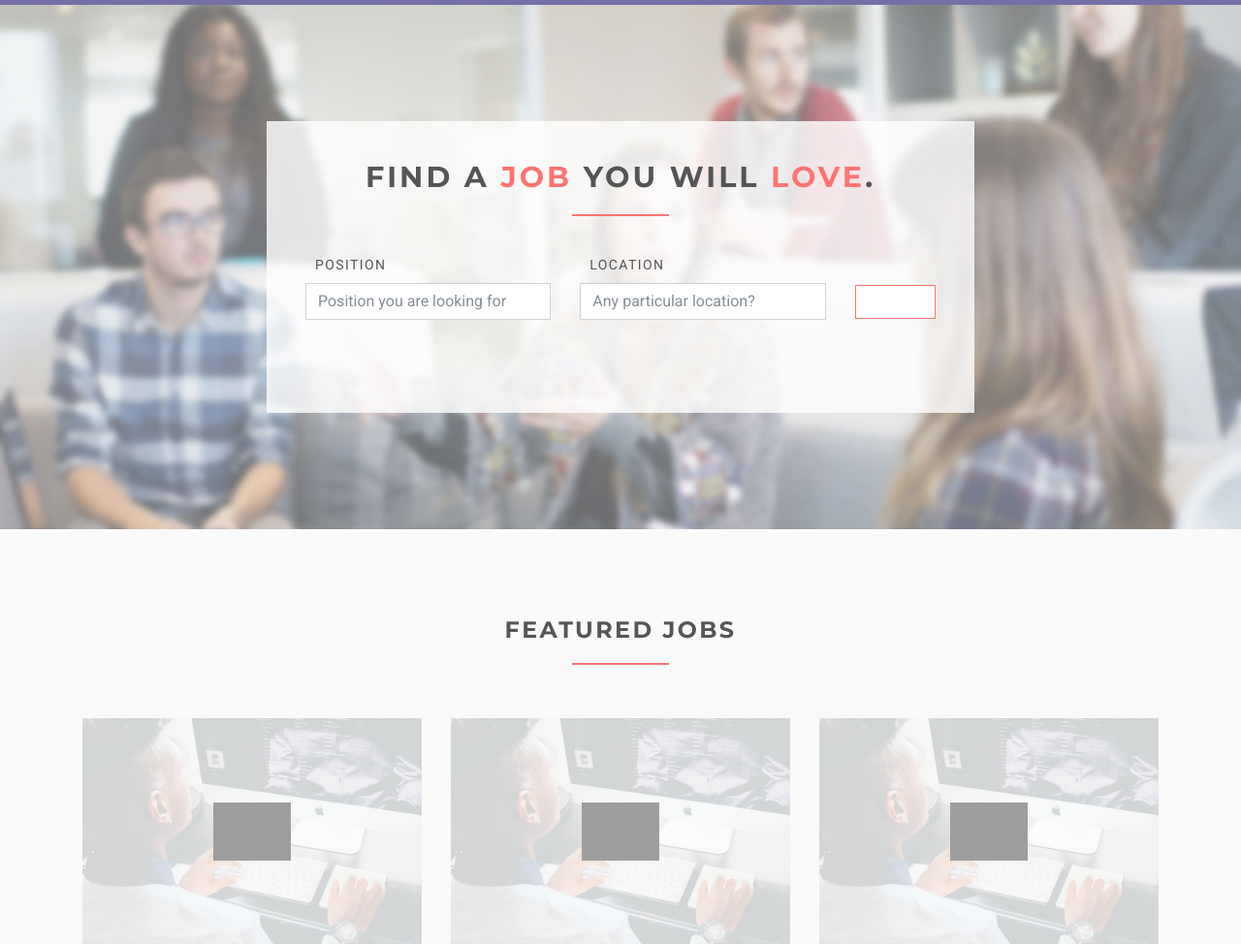
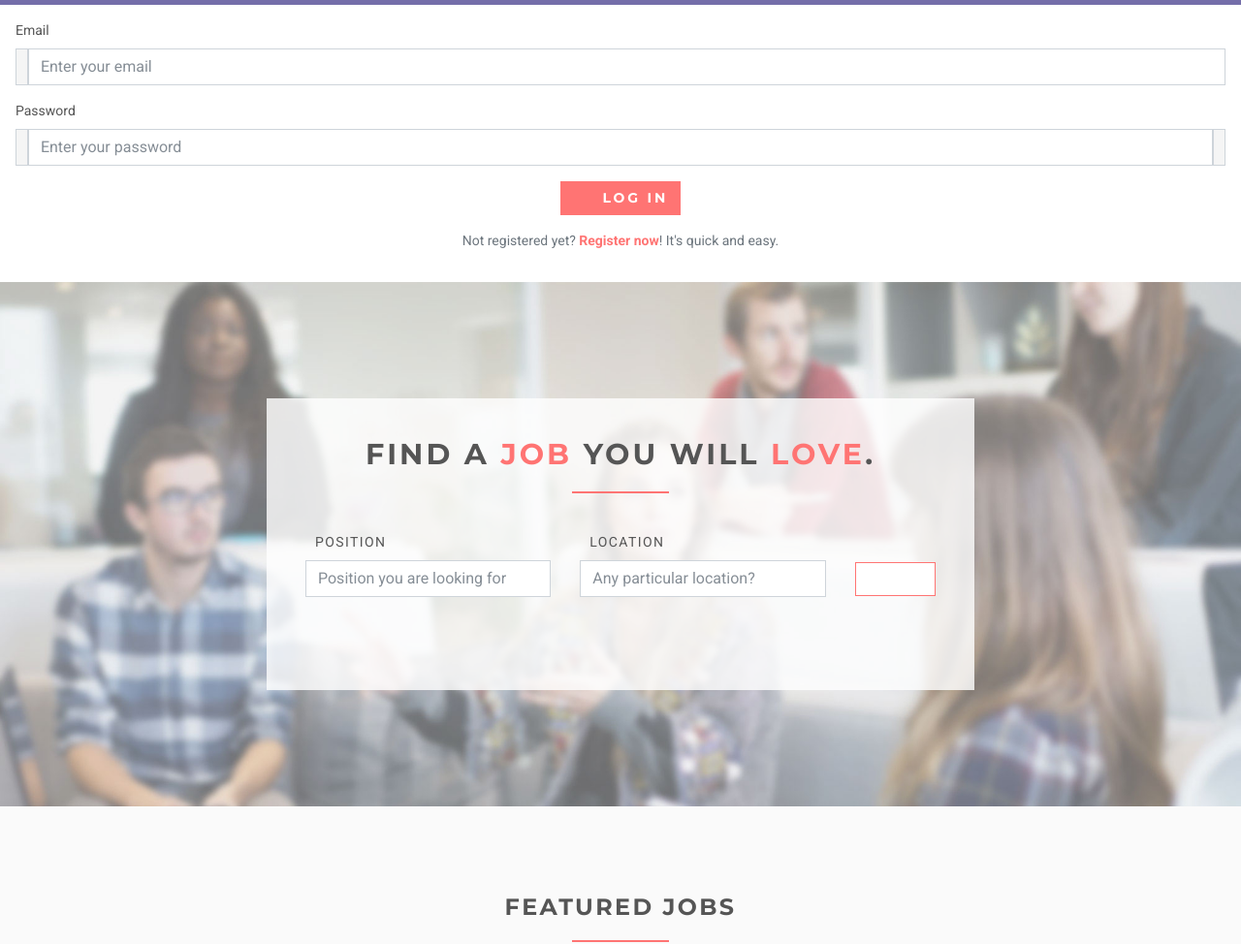
Before and after one commit to sumitchavan0110/automation-online-job-management-system-python-django, a Django app: page / in a window 1280 px wide. Shown: the part 306-1280 px from the top of the page at 97% size. Run offline with Django 3.2, Linux system fonts and the light colour scheme; data comes from the database, SQL or seed files in the repository; some libraries are stand-ins or nearby versions; grey boxes are pictures that could not be loaded.

Commit message:
modified:   templates/home.html

```diff
--- a/templates/home.html
+++ b/templates/home.html
@@ -37,6 +37,74 @@
             </div>
         </div>
     </div>
+    <div class="modal-body">
+        <form action="" method="post" class="login-form">
+            <div class="form-group">
+                <label for="email_modal">Email</label>
+                <div class="input-group">
+                    <span class="input-group-addon"><i class="fa fa-envelope"></i></span>
+                    <input id="email_modal" type="email" name="email" placeholder="Enter your email" class="form-control" required>
+                </div>
+            </div>
+            <div class="form-group">
+                <label for="password_modal">Password</label>
+                <div class="input-group">
+                    <span class="input-group-addon"><i class="fa fa-lock"></i></span>
+                    <input id="password_modal" type="password" name="password" placeholder="Enter your password" class="form-control" required>
+                    <span class="input-group-addon password-toggle"><i class="fa fa-eye"></i></span>
+                </div>
+            </div>
+            <div class="form-group">
+                <p class="text-center">
+                    <button type="submit" class="btn btn-primary btn-login"><i class="fa fa-sign-in"></i> Log in</button>
+                </p>
+            </div>
+            <div class="form-group text-center">
+                <p class="text-muted">Not registered yet? <a href="{% url 'registration' %}" class="registration-link"><strong>Register now</strong></a>! It's quick and easy.</p>
+            </div>
+        </form>
+    </div>
+
+    <style>
+        /* Add styles to improve the form layout and appearance */
+        .input-group-addon {
+            background-color: #f5f5f5;
+            border: 1px solid #ced4da;
+        }
+
+        .password-toggle {
+            cursor: pointer;
+        }
+
+        /* Additional styles for responsiveness */
+        @media (max-width: 767px) {
+            /* Add styles for smaller screens */
+            .btn-login {
+                width: 100%;
+            }
+
+            .registration-link {
+                font-size: 0.85em;
+            }
+        }
+    </style>
+
+    <script>
+        // Password visibility toggle functionality
+        const passwordField = document.getElementById('password_modal');
+        const passwordToggle = document.querySelector('.password-toggle');
+
+        passwordToggle.addEventListener('click', function () {
+            const fieldType = passwordField.getAttribute('type');
+            if (fieldType === 'password') {
+                passwordField.setAttribute('type', 'text');
+                passwordToggle.innerHTML = '<i class="fa fa-eye-slash"></i>';
+            } else {
+                passwordField.setAttribute('type', 'password');
+                passwordToggle.innerHTML = '<i class="fa fa-eye"></i>';
+            }
+        });
+    </script>
     <!-- *** LOGIN MODAL END ***-->
     <section class="job-form-section job-form-section--image">
         <div class="container">
```
